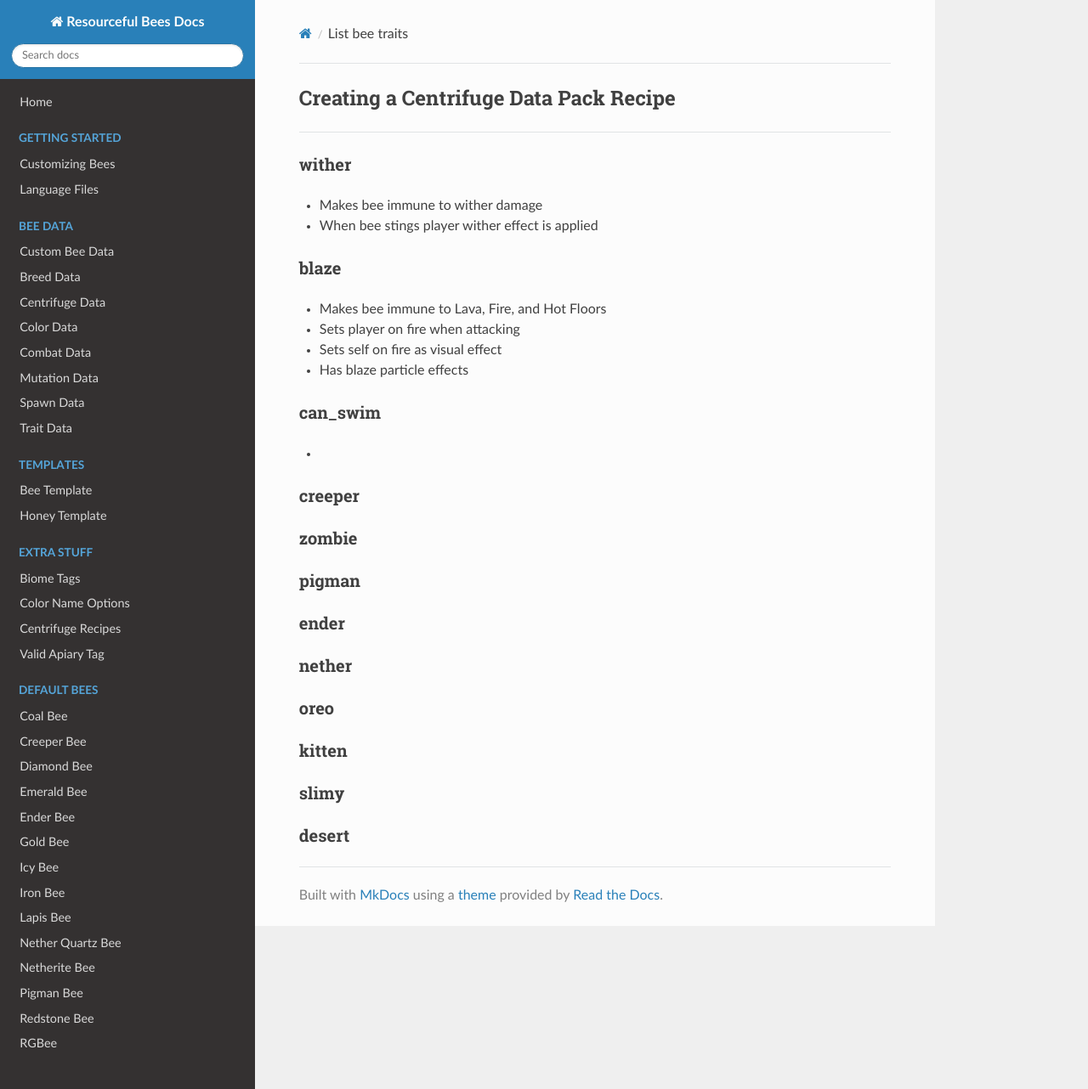
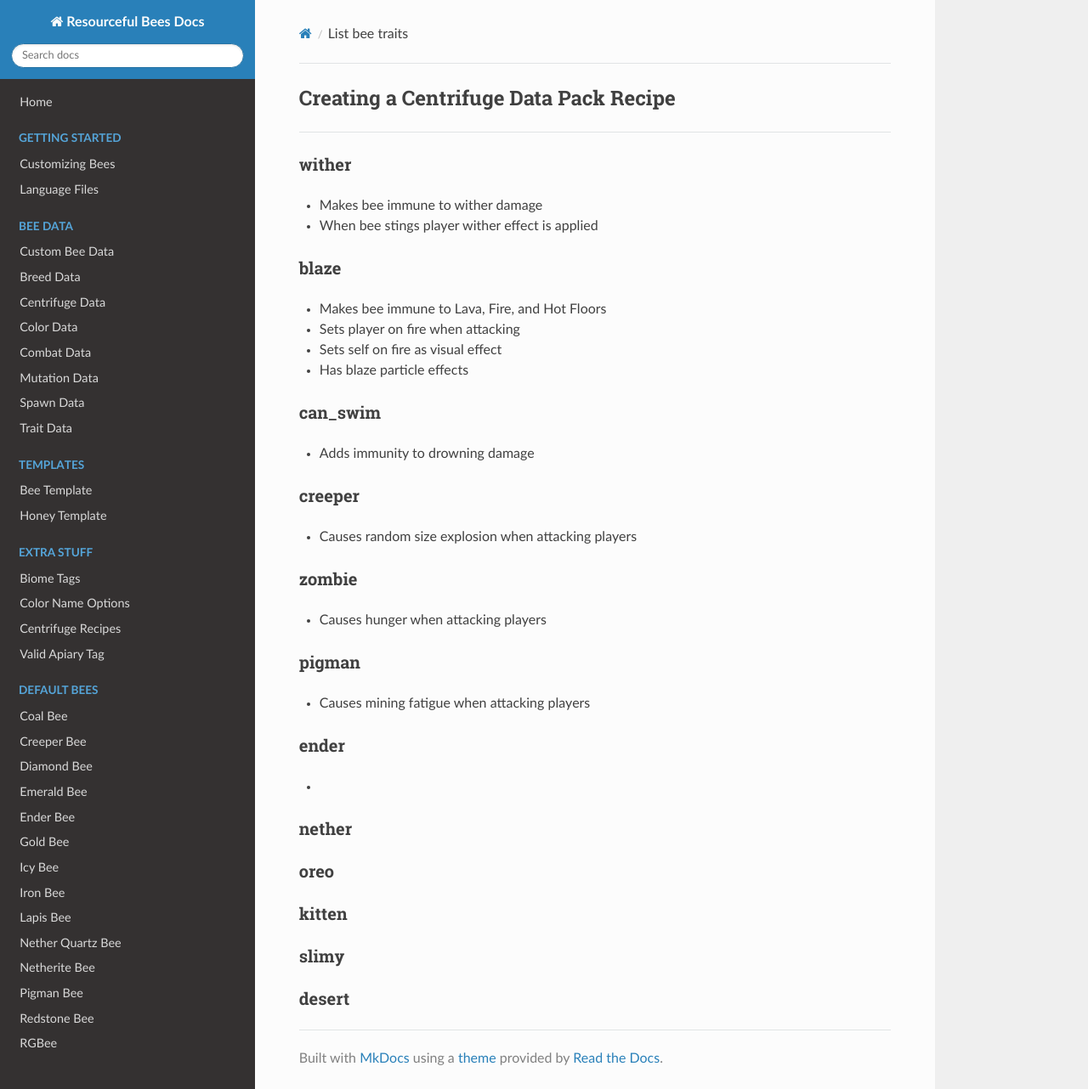
Before and after one commit to Team-Resourceful/ResourcefulBeesDocs, an MkDocs documentation site: the page built from docs/extra_stuff/list_bee_traits.md, in a window 1280 px wide and 1282 px high. Shown: the whole window at 85% size. Built offline with MkDocs 1.6.1, drawn with Linux system fonts in a browser that asks for light colours; nearby versions of some CDN libraries.

Commit message:
docs/extra_stuff/list_bee_traits.md updated from https://stackedit.io/

```diff
--- a/docs/extra_stuff/list_bee_traits.md
+++ b/docs/extra_stuff/list_bee_traits.md
@@ -15,15 +15,23 @@
 
 ### **can_swim**
 
-*
+* Adds immunity to drowning damage
 
 ### **creeper**
 
+* Causes random size explosion when attacking players
+
 ### **zombie**
+
+* Causes hunger when attacking players
 
 ### **pigman**
 
+* Causes mining fatigue when attacking players
+
 ### **ender**
+
+*
 
 ### **nether**
 
```
Also changed, not shown: other parts of docs/extra_stuff/list_bee_traits.md (+1 -1 lines).
